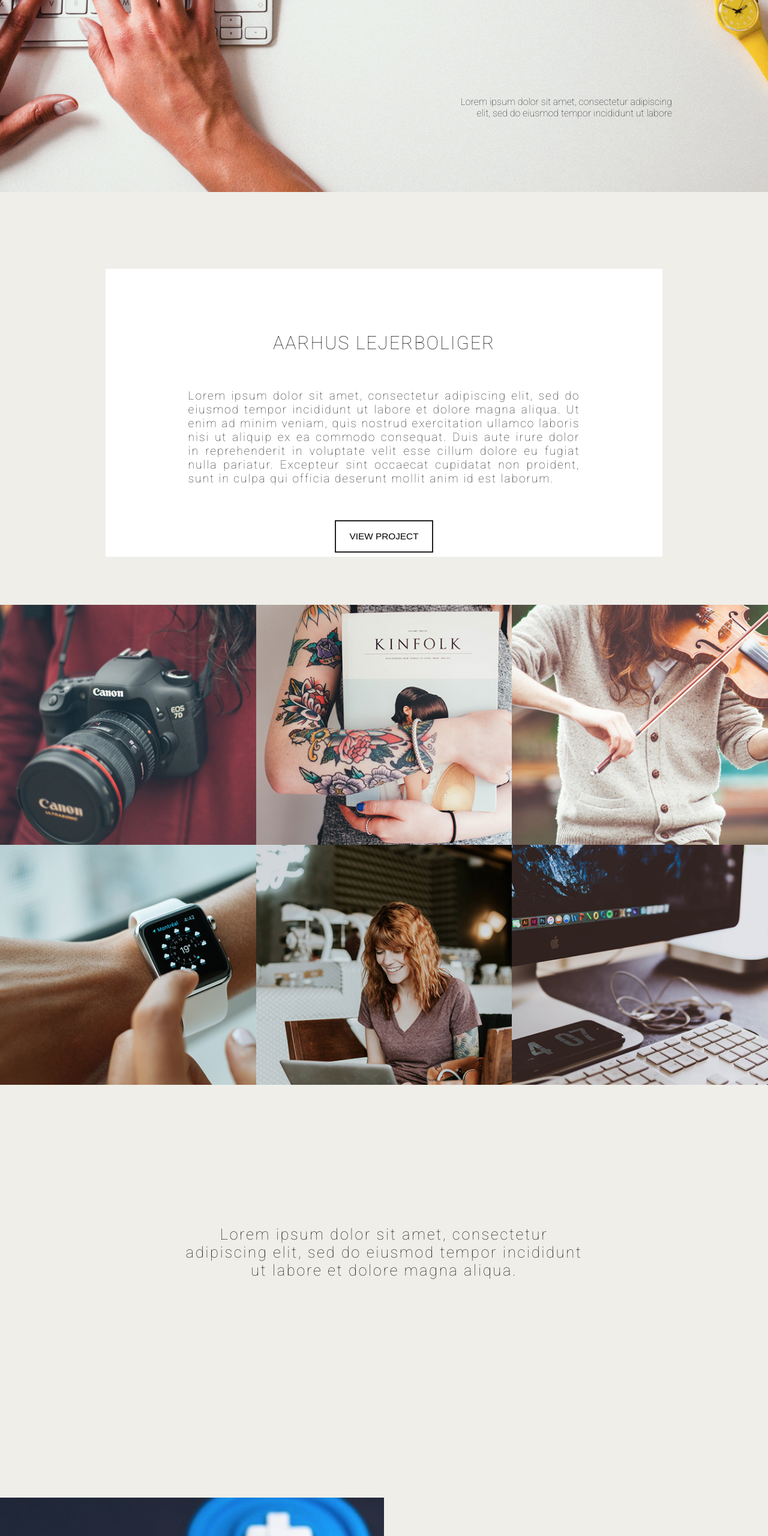
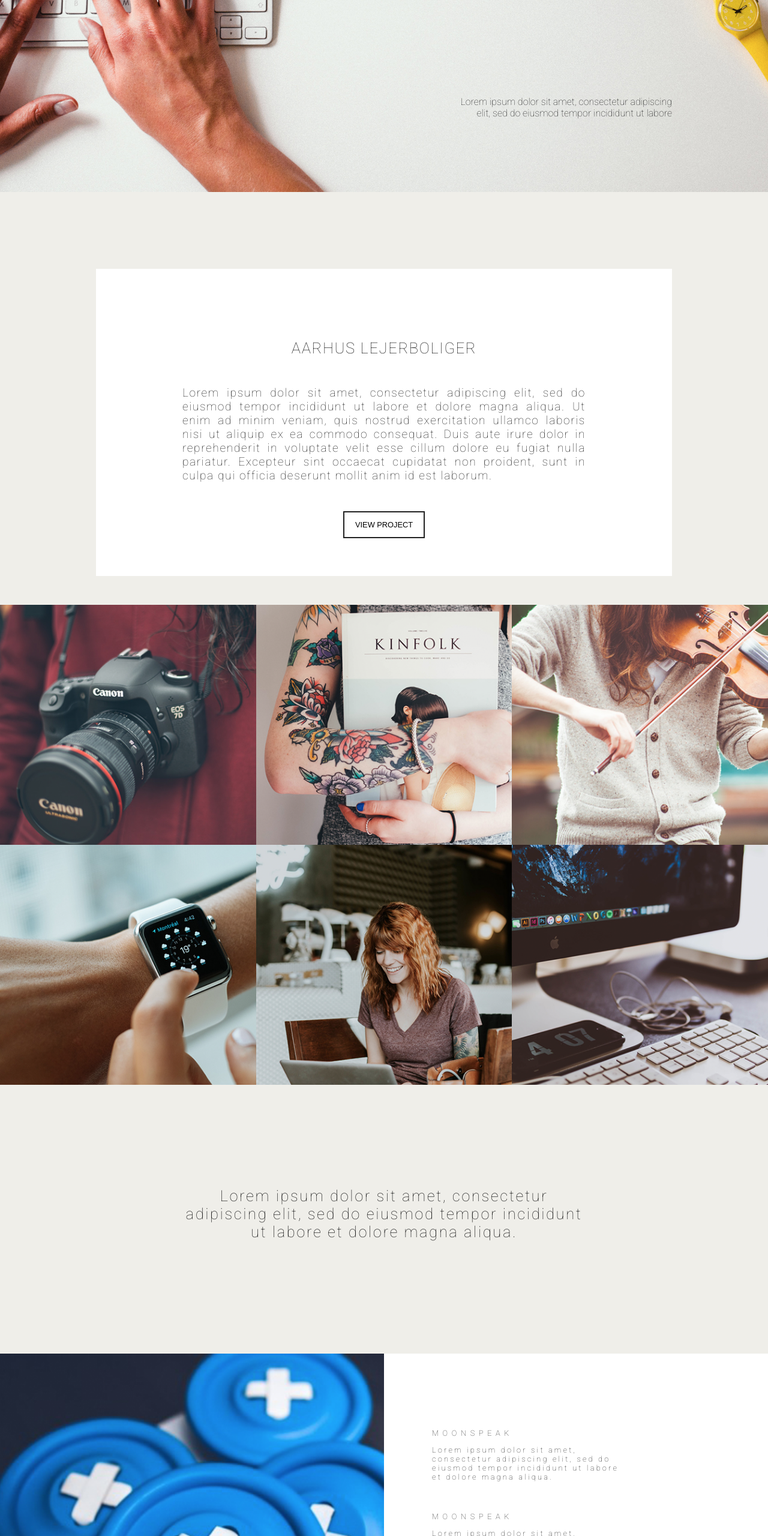
Before and after one commit to deidrah/moonspeak, a plain HTML site: page index.html in a window 1280 px wide. Shown: the part 240-2800 px from the top of the page at 60% size. Drawn offline with Linux system fonts and the light colour scheme.

Commit message:
new sections

```diff
--- a/css/styles.css
+++ b/css/styles.css
@@ -33,7 +33,7 @@ ul {
 ul li {
 	display: inline-block;
 	padding-top: 3%;
-	letter-spacing: 0.415em;
+	letter-spacing: 0.415rem;
 }
 
 li a {
@@ -64,36 +64,40 @@ section {
 	height: 70vh;
 }
 
+.smallerSection {
+	height: 40vh;
+}
+
 #textBox {
 	background-color: #fff;
 	width: 60vw;
 	height: 40vh;
 	margin: 10% auto;
-	padding: 5rem;
-	font-size: 1.2em;
-	letter-spacing: 0.1em;
+	padding: 5em;
+	font-size: 1.2rem;
+	letter-spacing: 0.1rem;
 	font-weight: 100;
 	text-align: center;
 }
 
 #textBox h2 {
 	text-transform: uppercase;
-	font-size: 1.6em;
+	font-size: 1.6rem;
 	font-weight: 100;
 
 }
 
 #textBox p {
-	margin: 3em;
+	margin: 3rem;
 	text-align: justify;
 }
 
 #textBox button {
-	padding: 1rem 1.4rem 1rem 1.4rem;
+	padding: 1em 1.4em 1em 1.4em;
 	background-color: #fff;
 	border: 2px solid #222;
 	text-transform: uppercase;
-	font-size: 0.8em;
+	font-size: 0.8rem;
 }
 
 #portfolio {
@@ -149,7 +153,7 @@ section {
 #justText {
 	width: 60vw;
 	margin: 10% auto;
-	padding: 5rem;
+	padding: 1rem;
 	font-size: 1.6em;
 	letter-spacing: 0.1em;
 	font-weight: 100;
@@ -157,7 +161,7 @@ section {
 }
 
 #button {
-
+	display: flex;
 }
 
 .half {
@@ -167,12 +171,25 @@ section {
 	background-color: #fff;
 }
 
-.half h3 {
-	font-size: 0.8em;
+#reviews {
+	padding: 7em 15em 5em 5em;
 }
 
-.half p {
-	font-size: 0.6em;
+#reviews h3 {
+	font-size: 0.8rem;
+	font-weight: 100;
+	text-transform: uppercase;
+	letter-spacing: 0.415rem;
+}
+
+#reviews p {
+	font-size: 0.8rem;
+	font-weight: 100;
+	letter-spacing: 0.2rem;
+}
+
+#reviews h3 + p {
+	margin-bottom: 4em;
 }
 
 #photo {
--- a/index.html
+++ b/index.html
@@ -9,7 +9,7 @@
 	<header>
 		<nav>
 			<ul>
-				<li><a href="#">Portfolio</a></li>
+				<li><a href="#portfolio">Portfolio</a></li>
 				<li><a href="#">About</a></li>
 				<li><a href="#" id="logo">Moonspeak</a></li>
 				<li><a href="#">Articles</a></li>
@@ -26,6 +26,7 @@
 		</div>
 	</section>
 	<section id="portfolio">
+		<a name="porfolio"></a>
 		<div class="gallery" id="one"></div>
 		<div class="gallery" id="two"></div>
 		<div class="gallery" id="three"></div>
@@ -33,7 +34,7 @@
 		<div class="gallery" id="five"></div>
 		<div class="gallery" id="six"></div>
 	</section>
-	<section>
+	<section class="smallerSection">
 		<div id="justText">
 			<p>Lorem ipsum dolor sit amet, consectetur <br>adipiscing elit, sed do eiusmod tempor incididunt <br>ut labore et dolore magna aliqua.</p>
 		</div>
@@ -41,6 +42,7 @@
 	<section id="button">
 		<div class="half" id="photo"></div>
 		<div class="half">
+			<div id="reviews">
 				<h3>Moonspeak</h3>
 				<p>Lorem ipsum dolor sit amet, consectetur adipiscing elit, sed do eiusmod tempor incididunt ut labore et dolore magna aliqua.</p>
 				<h3>Moonspeak</h3>
@@ -48,6 +50,24 @@
 				<h3>Moonspeak</h3>
 				<p>Lorem ipsum dolor sit amet, consectetur adipiscing elit, sed do eiusmod tempor incididunt ut labore et dolore magna aliqua.</p>
 			</div>
+		</div>
+	</section>
+	<section class="smallerSection">
+		<div>
+			<h3>Excepteur sint occaecat cupdatat non proindent</h3>
+			<p>Lorem ipsum dolor sit amet, consectetur adipiscing elit, sed do eiusmod tempor incididunt ut labore et dolore magna aliqua. Ut enim ad minim veniam, quis nostrud exercitation ullamco laboris nisi ut aliquip ex ea commodo consequat. Duis aute irure dolor in reprehenderit in voluptate velit esse cillum dolore eu fugiat nulla pariatur.</p>
+			<a href="#">Learn more</a>
+		</div>
+		<div>
+			<h3>Excepteur sint occaecat cupdatat non proindent</h3>
+			<p>Lorem ipsum dolor sit amet, consectetur adipiscing elit, sed do eiusmod tempor incididunt ut labore et dolore magna aliqua. Ut enim ad minim veniam, quis nostrud exercitation ullamco laboris nisi ut aliquip ex ea commodo consequat. Duis aute irure dolor in reprehenderit in voluptate velit esse cillum dolore eu fugiat nulla pariatur.</p>
+			<a href="#">Learn more</a>
+		</div>
+		<div>
+			<h3>Excepteur sint occaecat cupdatat non proindent</h3>
+			<p>Lorem ipsum dolor sit amet, consectetur adipiscing elit, sed do eiusmod tempor incididunt ut labore et dolore magna aliqua. Ut enim ad minim veniam, quis nostrud exercitation ullamco laboris nisi ut aliquip ex ea commodo consequat. Duis aute irure dolor in reprehenderit in voluptate velit esse cillum dolore eu fugiat nulla pariatur.</p>
+			<a href="#">Learn more</a>
+		</div>
 	</section>
 </body>
 </html>
```
Lines whose indentation alone changed are shown as unchanged.
